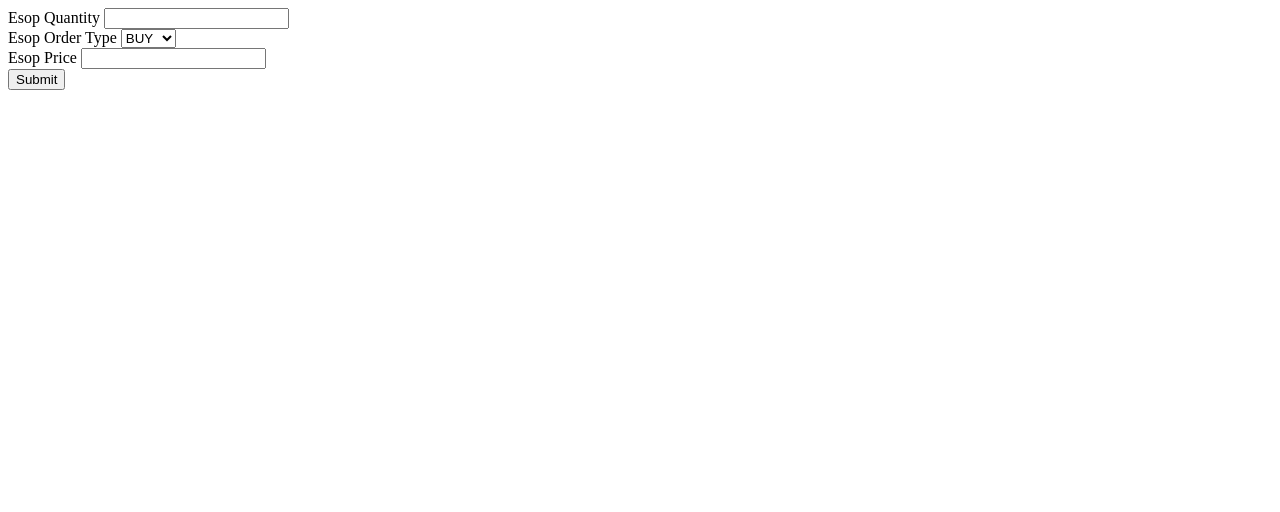
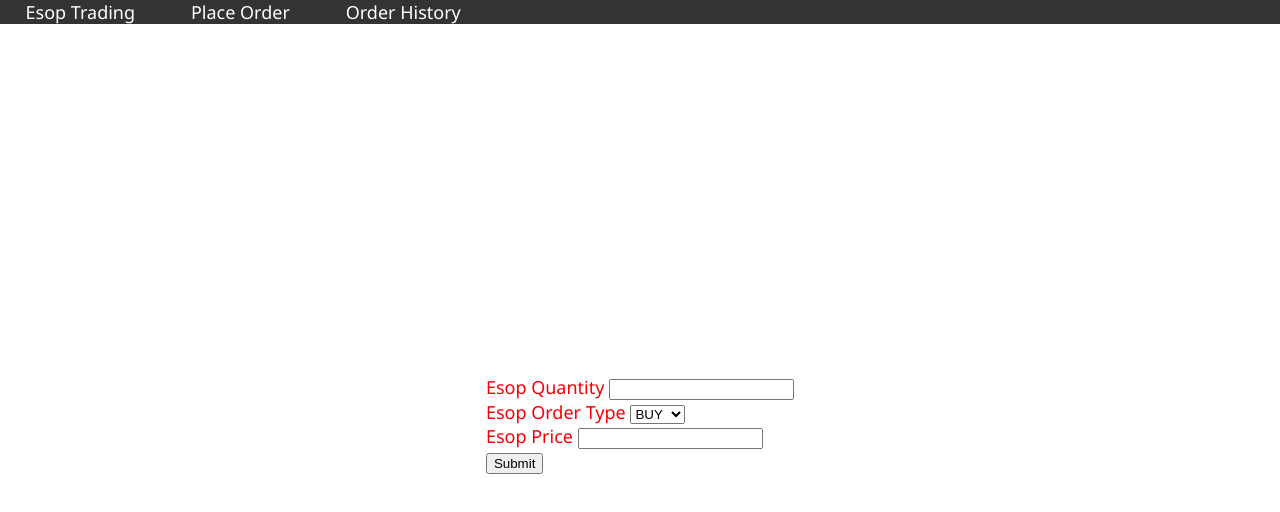
Before and after one commit to VighneshPath/EsopFEOnly, a website built with webpack: page src/template.html in a window 1280 px wide. Built offline with nearby package versions, Linux system fonts and the light colour scheme.

Commit message:
Add enough css for tests

```diff
--- a/src/css/index.css
+++ b/src/css/index.css
@@ -1,3 +1,50 @@
-body {
-    color: black;
+html, body{
+	height: 100%;
+    font-size: large;
+    font-family: 'Segoe UI', Tahoma, Geneva, Verdana, sans-serif;
 }
+body{
+    margin:0;
+}
+.container {
+    display: flex;
+    flex-direction: column;
+    justify-content: center;
+    align-items: center;
+    height:100%;
+    margin:0;
+    padding:0;
+}
+
+#root{
+    height: 100%;
+    margin:0;
+    padding:0;
+}
+
+
+.item{
+    width: auto;
+}
+
+
+.nav-list{
+    list-style-type: none;
+    margin: 0;
+    padding: 0;
+    background-color: #333;
+}
+
+.nav-list li{
+    display: inline;
+    color: white;
+    text-align: center;
+    text-decoration: none;
+    padding: 2%;
+}
+
+.nav-list li a{
+    color: white;
+    text-align: center;
+    text-decoration: none;
+}
--- a/src/template.html
+++ b/src/template.html
@@ -3,11 +3,17 @@
   <head>
     <title>Esop Trading Platform</title>
   </head>
-
   <body>
+    <nav class="navbar">
+      <ul class="nav-list">
+        <li>Esop Trading</li>
+        <li><a href="/">Place Order</a></li>
+        <li><a href="#">Order History</a></li>
+      </ul>
+    </nav>
     <div id="root">
       <div class="container" id="main-content">
-          <form id = "esop-form" class="form-group">
+          <form id = "esop-form" class="form-group item">
             <div class="form-element">
               <label for="esop-quantity">Esop Quantity</label>
               <input type="text" id="esop-quantity">
```
